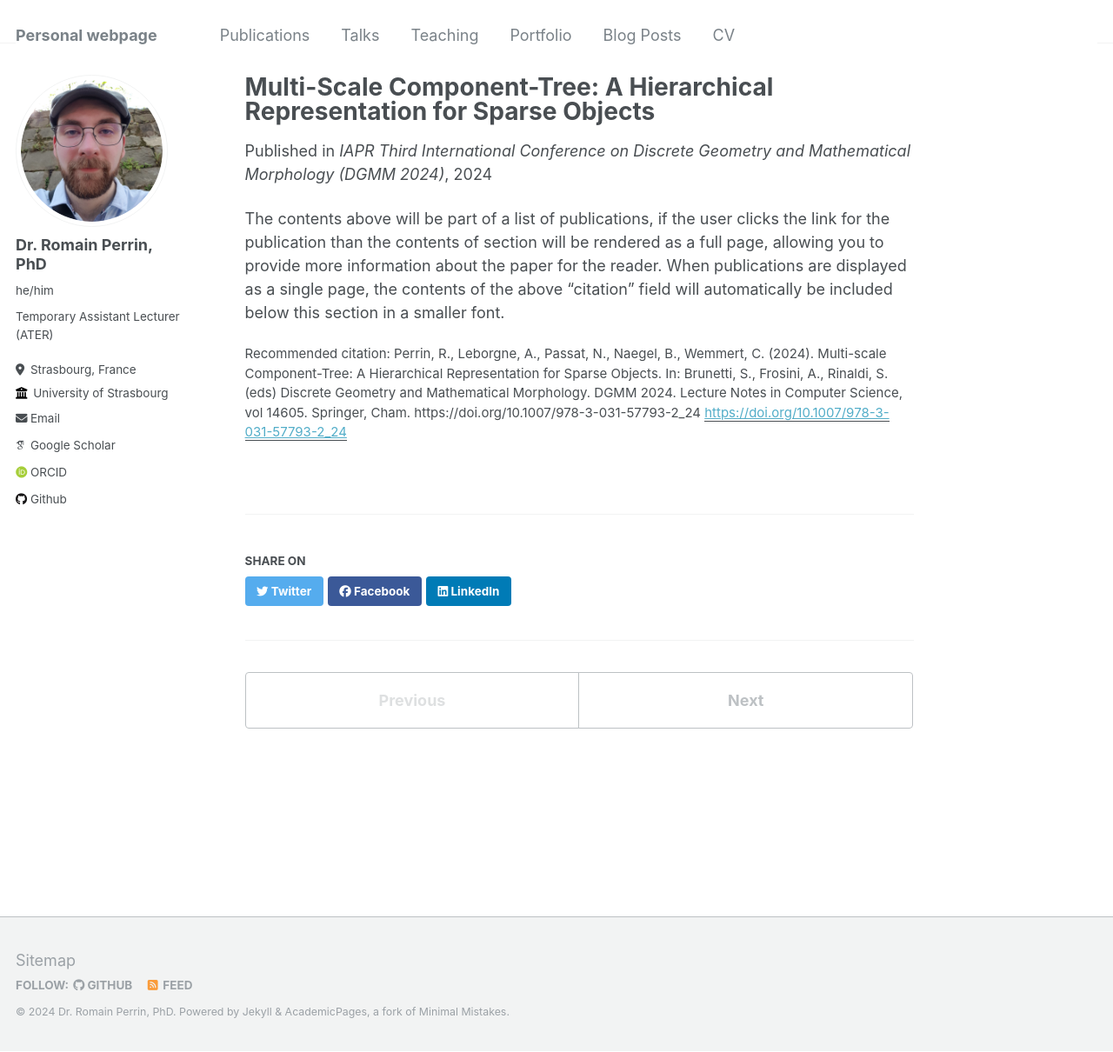
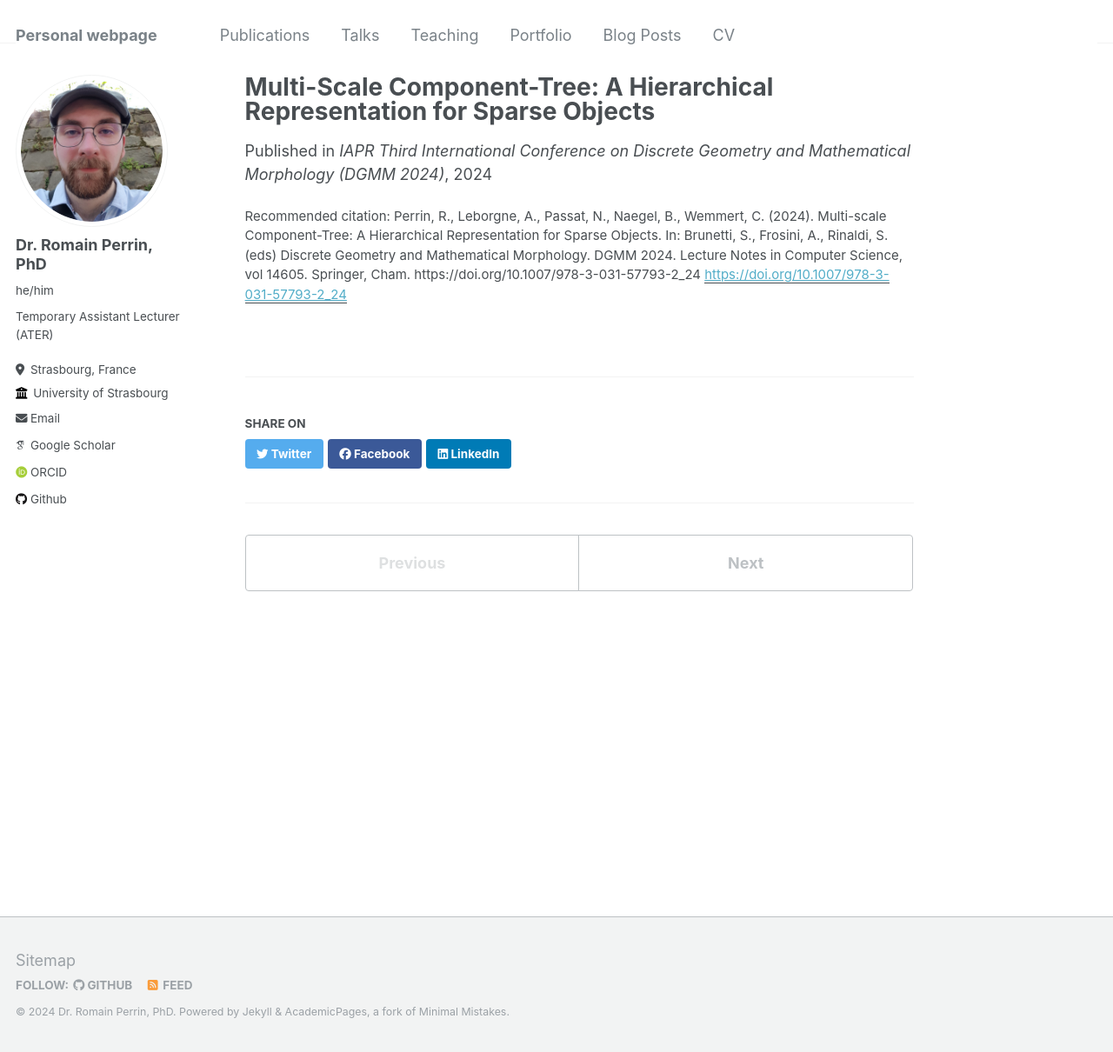
Before and after one commit to Romain96/Romain96.github.io, a Jekyll site: the page built from _publications/2024-DGMM-paper.md, in a window 1280 px wide and 1210 px high. Shown: the whole window at 87% size. Built offline with Jekyll 4.4.1, drawn with Linux system fonts in a browser that asks for light colours; some web fonts are replaced.

Commit message:
talk and not citation

```diff
--- a/_publications/2024-DGMM-paper.md
+++ b/_publications/2024-DGMM-paper.md
@@ -8,5 +8,3 @@
 paperurl: 'https://doi.org/10.1007/978-3-031-57793-2_24'
 citation: 'Perrin, R., Leborgne, A., Passat, N., Naegel, B., Wemmert, C. (2024). Multi-scale Component-Tree: A Hierarchical Representation for Sparse Objects. In: Brunetti, S., Frosini, A., Rinaldi, S. (eds) Discrete Geometry and Mathematical Morphology. DGMM 2024. Lecture Notes in Computer Science, vol 14605. Springer, Cham. https://doi.org/10.1007/978-3-031-57793-2_24'
 ---
-
-The contents above will be part of a list of publications, if the user clicks the link for the publication than the contents of section will be rendered as a full page, allowing you to provide more information about the paper for the reader. When publications are displayed as a single page, the contents of the above "citation" field will automatically be included below this section in a smaller font.
```
Also changed, not shown: _publications/2024-ISBI-paper.md (+0 -2 lines), _talks/2024-03-IABM-talk.md (+1 -1 lines).
